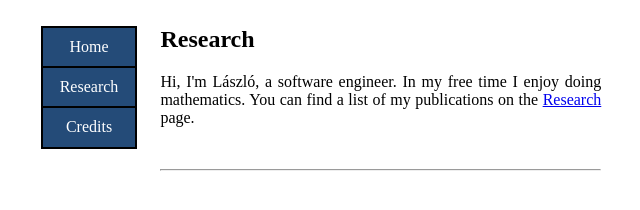
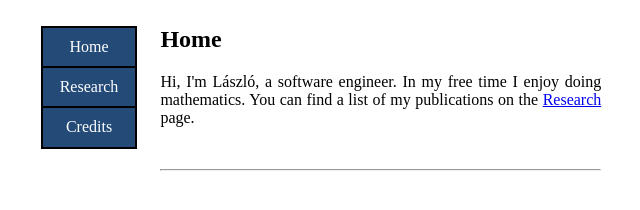
Before and after one commit to laszlototh-lux/laszlototh-lux.github.io, a plain HTML site: page index.html in a window 1280 px wide. Shown: the full height of the page, 279-919 px from the left. Drawn offline with Linux system fonts and the light colour scheme.

Commit message:
Update index.html

```diff
--- a/index.html
+++ b/index.html
@@ -34,7 +34,7 @@
 <div id="rightcolumn">
 <div id="rightcolumn">
 
-<h2>Research</h2>
+<h2>Home</h2>
 <p style="text-align:justify" >
 Hi, I'm László, a software engineer. In my free time I enjoy doing mathematics. You can find a list of my publications on the <a href="research.html">Research</a> page.
 </p>
```
